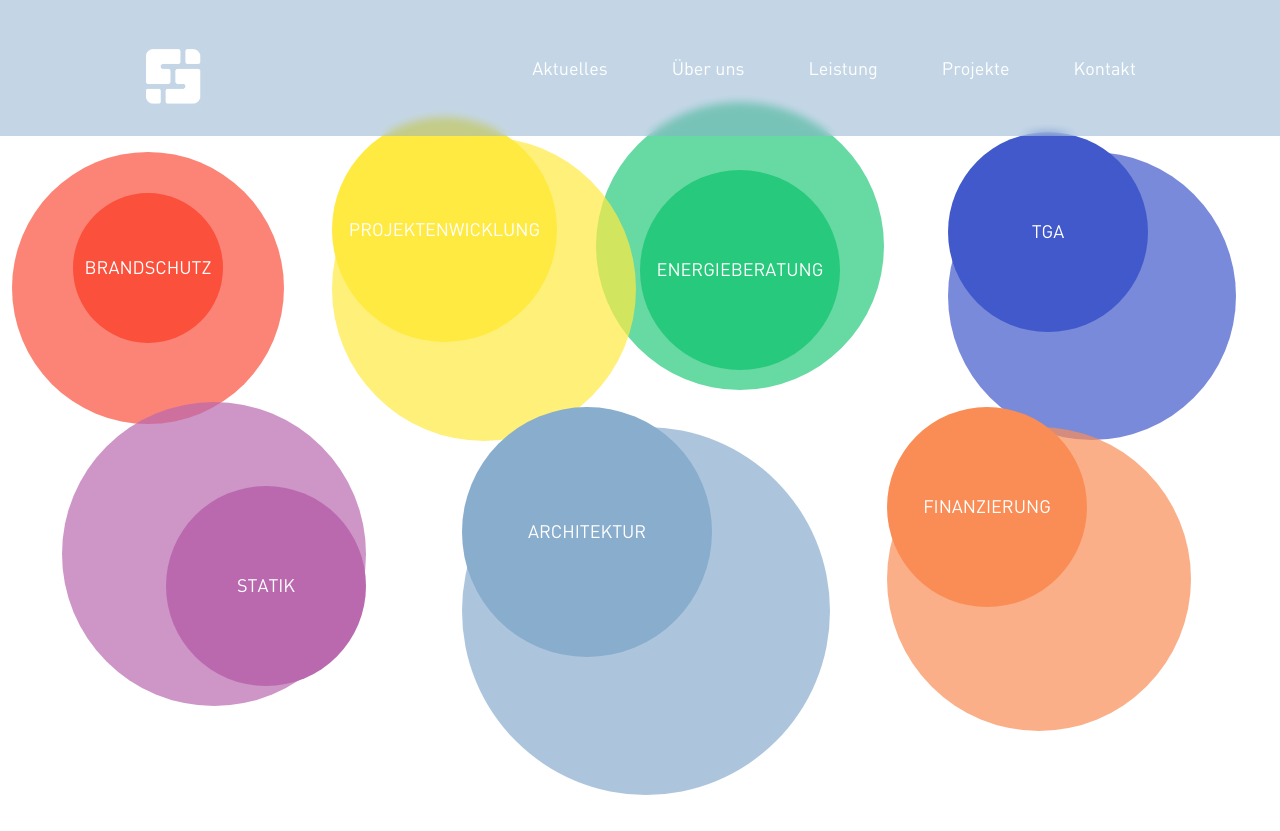
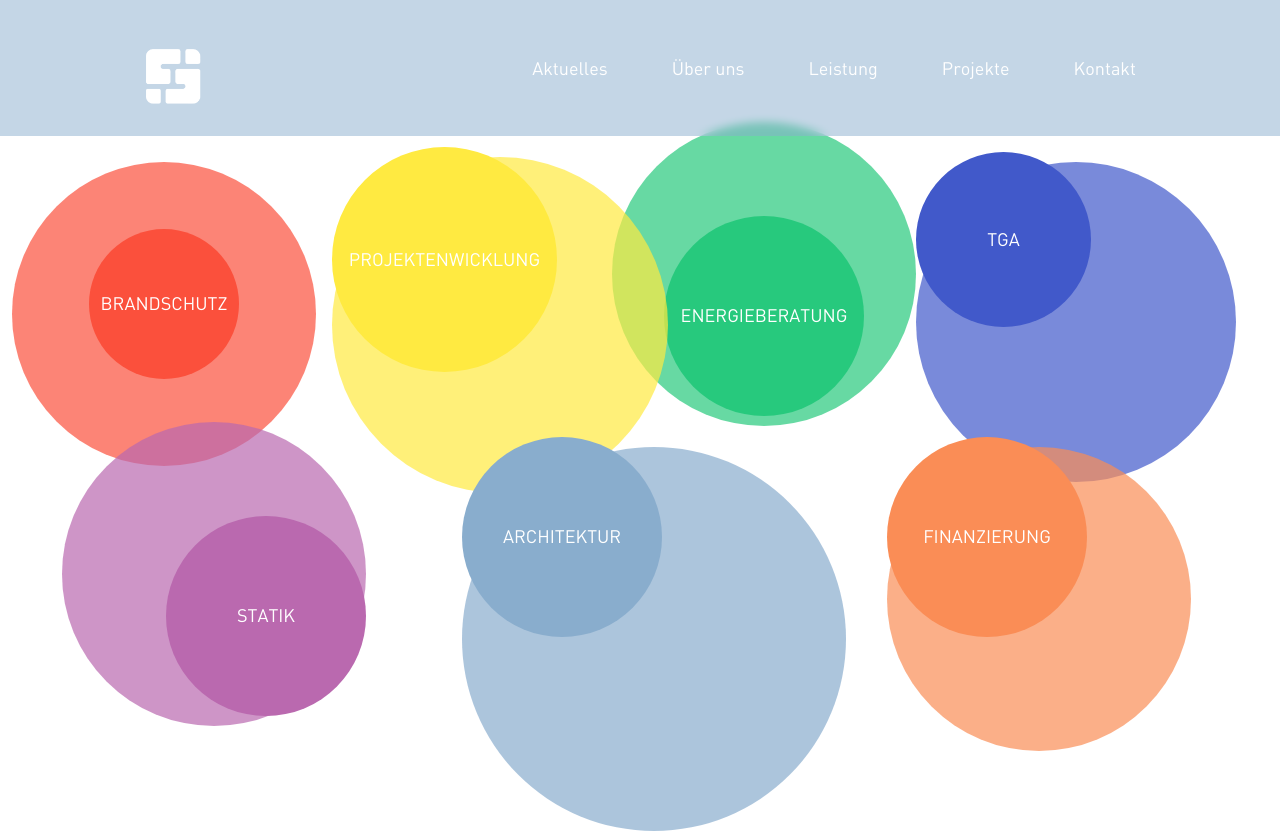
Before and after one commit to borigendiego/fies, a Next.js app: page /leistung in a window 1280 px wide. Shown: the top 831 px of the page. Built offline with nearby package versions, Linux system fonts and the light colour scheme.

Commit message:
Last trello tasks and bubbles component animation fixed

```diff
--- a/components/bubbles/constants.tsx
+++ b/components/bubbles/constants.tsx
@@ -29,7 +29,7 @@ const BUBBLES_DATA = [
         top: '-50px',
         delay: 1.7,
         customClass: 'green',
-        right: '24rem'
+        right: '22rem'
     },
     {
         title: 'PROJEKTENWICKLUNG',
--- a/components/footer/conctact.tsx
+++ b/components/footer/conctact.tsx
@@ -5,7 +5,8 @@ import React from "react";
 
 const Contact = () => {
     return(
-        <div className='md:flex flex-col'>
+        <div className='md:flex flex-col md:flex-row'>
+            <div>
                 <h2 className='text-center md:text-left font-semibold'>Kontakt</h2>
                 <p className='text-center md:text-left'>Sie können uns anrufen, schreiben oder uns besuchen.</p>
                 <div className='flex flex-col md:flex-row mt-6'>
@@ -16,8 +17,18 @@ const Contact = () => {
                             src={'/assets/images/contact/location-white.png'}
                             alt={'Location icon'}
                         />
-                     <p className='mt-4 w-[170px] md:w-auto text-center md:text-left'>Leipziger Straße 38<br/> 28215 Bremen </p>
-                     <p className='mt-2 w-[170px] md:w-auto text-center md:text-left'>Ridler Straße 35<br/> 80339 München </p>
+                        <a
+                            className='mt-4 w-[170px] md:w-auto text-center md:text-left font-bold cursor-pointer hover:underline'
+                            href="https://www.google.com/maps/place/Leipziger+Str.+38,+28215+Bremen,+Alemania/@53.0936015,8.813952,19z/data=!3m1!4b1!4m6!3m5!1s0x47b1286efbdf8501:0xc4c3953301b1100f!8m2!3d53.0936007!4d8.8144992!16s%2Fg%2F11c172wbqz"
+                            target="_blank"
+                            rel="noreferrer"
+                        >Leipziger Straße 38<br/> 28215 Bremen</a>
+                        <a
+                            className='mt-2 w-[170px] md:w-auto text-center md:text-left font-bold cursor-pointer hover:underline'
+                            href="https://www.google.com/maps/place/Ridlerstra%C3%9Fe+35,+80339+M%C3%BCnchen,+Alemania/@48.1325308,11.5347825,17z/data=!3m1!4b1!4m6!3m5!1s0x479dd8af69e42e59:0x67238821b336dbd3!8m2!3d48.1325308!4d11.5347825!16s%2Fg%2F11c5c3jm3n"
+                            target="_blank"
+                            rel="noreferrer"
+                        >Ridler Straße 35<br/> 80339 München </a>
                     </div>
                     <div className='flex flex-col md:mx-4 items-center md:items-start mt-3 md:mt-0'>
                         <Image
@@ -26,8 +37,17 @@ const Contact = () => {
                             src={'/assets/images/contact/phone-white.png'}
                             alt={'Phone icon'}
                         />
-                    <p className='mt-4'>Tel: +49 (0) 421 – 56 34 58 11</p>
-                    <p className='mt-2'>Fax: +49 (0) 421 52 40 82 72</p>
+                        <a
+                            className='mt-4 font-bold cursor-pointer hover:underline'
+                            href="tel:+49 (0) 421 – 56 34 58 11"
+                        >
+                            Tel: +49 (0) 421 – 56 34 58 11
+                        </a>
+                        <a
+                            className='mt-2 font-bold cursor-pointer hover:underline'
+                            href="tel:+49 (0) 421 52 40 82 72"
+                        >Fax: +49 (0) 421 52 40 82 72
+                        </a>
                     </div>
                     <div className='flex flex-col md:ml-4 items-center md:items-start mt-3 md:mt-0'>
                         <Image
@@ -37,9 +57,18 @@ const Contact = () => {
                             alt={'Mail icon'}
                         />
                         <Link href={'/kontakt'}>
-                        <p className='mt-4 hover:underline font-semibold md:font-normal'>info@spektrum-holding.de</p>
+                            <p className='mt-4 hover:underline font-semibold'>info@spektrum-holding.de</p>
                         </Link>
                     </div>
+                </div>
+            </div>
+            <div className="md:pl-12">
+                <h2 className='text-center md:text-left font-semibold pt-4 md:pt-0'>Informationen</h2>
+                <ul className="md:mt-4 text-center md:text-left">
+                    <li className="font-bold pt-3"><a href="">Impressum</a></li>
+                    <li className="font-bold pt-3"><a href="">Datenschutz</a></li>
+                    <li className="font-bold pt-3"><a href="">Credits</a></li>
+                </ul>
             </div>
         </div>
     )
--- a/components/footer/index.tsx
+++ b/components/footer/index.tsx
@@ -27,7 +27,7 @@ const Footer = () => {
                     <Contact />
                 </motion.div>
                 <motion.button
-                className='footer-b cursor-pointer text-lg h-8 hover:underline hidden md:block'
+                className='footer-b cursor-pointer text-lg h-8 hover:underline hidden md:block font-semibold'
                 onClick={toTop}
                 initial={{opacity: 0}}
                 whileInView={{opacity: 1}}
--- a/components/projektenwicklung/index.tsx
+++ b/components/projektenwicklung/index.tsx
@@ -4,7 +4,7 @@ import Image from "next/image";
 
 const Projektewicklung = () => {
     return(
-        <div className='flex flex-col md:flex-row-reverse border md:py-8'>
+        <div className='flex md:flex-row-reverse flex-col-reverse border md:py-8'>
             <div className={'md:w-1/2 md:px-16 px-4 text-center md:text-left scroll-mt-[150px]'} id={'projektenwicklung'}>
                 <motion.h1
                     className={'md:text-5xl font-semibold py-4'}
@@ -40,7 +40,7 @@ const Projektewicklung = () => {
                 viewport={{once: true}}
             >
                 <Image
-                    src={'/assets/images/leistung/projektewick-bg.png'}
+                    src={'/assets/images/leistung/projektewick-bg.jpg'}
                     height={200}
                     width={700}
                     alt={''}
--- a/styles/globals.scss
+++ b/styles/globals.scss
@@ -312,8 +312,8 @@ input::placeholder, textarea::placeholder {
 
 .red {
   background-color: rgba(251 , 80 , 60, 0.7);
-  width: 17rem;
-  height: 17rem;
+  width: 19rem;
+  height: 19rem;
   display: flex;
   justify-content: center;
   align-items: center;
@@ -332,17 +332,17 @@ input::placeholder, textarea::placeholder {
 
 .blue {
   background-color: rgba(65 , 89 , 202, 0.7);
-  width: 18rem;
-  height: 18rem;
+  width: 20rem;
+  height: 20rem;
 
   .inner-b {
     background-color: $bubble-blue;
-    width: 200px;
-    height: 200px;
+    width: 175px;
+    height: 175px;
 
     &:hover {
-      width: 225px;
-      height: 225px;
+      width: 200px;
+      height: 200px;
     }
 
   }
@@ -352,25 +352,27 @@ input::placeholder, textarea::placeholder {
   justify-content: flex-start;
   align-items: flex-start;
   background-color: rgba(137 , 173 , 205, 0.7);
-  width: 23rem;
-  height: 23rem;
+  width: 24rem;
+  height: 24rem;
   z-index: 20;
+  animation-delay: 0.2s;
 
   .inner-b {
     background-color: $bubble-silver;
-    width: 250px;
-    height: 250px;
+    width: 200px;
+    height: 200px;
 
     &:hover {
-      width: 275px;
-      height: 275px;
+      width: 225px;
+      height: 225px;
     }
   }
 }
 .yellow {
   background-color: rgba(255, 234, 65, 0.7);
-  width: 19rem;
-  height: 19rem;
+  width: 21rem;
+  height: 21rem;
+  animation-delay: 1.2s;
 
   .inner-b {
     background-color: $bubble-yelllow;
@@ -388,8 +390,10 @@ input::placeholder, textarea::placeholder {
   justify-content: center;
   align-items: flex-end;
   background-color: rgba(39 , 201 , 125, 0.7);
-  width: 18rem;
-  height: 18rem;
+  width: 19rem;
+  height: 19rem;
+  animation-delay: 1s;
+
 
   .inner-b {
     background-color: $bubble-green;
@@ -406,6 +410,7 @@ input::placeholder, textarea::placeholder {
   background-color: rgba(250, 141 , 86, 0.7);
   width: 19rem;
   height: 19rem;
+  animation-delay: 0.7s;
 
   .inner-b {
     background-color: $bubble-orange;
@@ -425,6 +430,7 @@ input::placeholder, textarea::placeholder {
   background-color: rgba(186 , 105 , 175, 0.7);
   width: 19rem;
   height: 19rem;
+  animation-delay: 0.5s;
 
   .inner-b {
     background-color: $bubble-purple;
@@ -446,7 +452,7 @@ input::placeholder, textarea::placeholder {
   border-radius: 50%;
   cursor: pointer;
   color: $white;
-  transition: all .3s ease-in-out;
+  transition: all .4s ease-in-out;
   font-size: large;
 }
 
@@ -455,11 +461,11 @@ input::placeholder, textarea::placeholder {
 {
   0%, 100%
   {
-    transform: translateY(-20px);
+    transform: translateY(-10px);
   }
   50%
   {
-    transform: translateY(20px);
+    transform: translateY(10px);
   }
 }
 
```
Also changed, not shown: public/assets/images/leistung/projektewick-bg.jpg (added), public/assets/images/leistung/projektewick-bg.png (deleted). Lines whose indentation alone changed are shown as unchanged.
